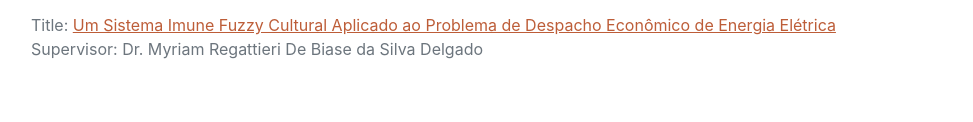
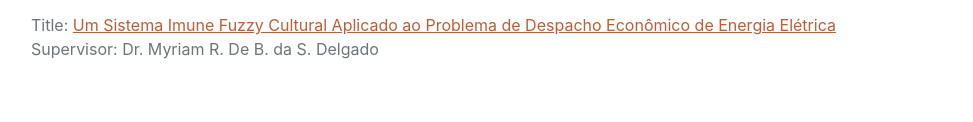
Before and after one commit to josielkuk/josielkuk.github.io, a plain HTML site: page index.html in a window 1280 px wide. Shown: the part 1374-1496 px from the top of the page, without its empty margins (289-1262 px from the left). Drawn offline with nearby package versions, Linux system fonts and the light colour scheme; a web font is replaced by a local one.

Commit message:
Update index.html

```diff
--- a/index.html
+++ b/index.html
@@ -72,7 +72,7 @@
                             <h3 class="mb-0">Federal Technological University of Paraná (UTFPR)</h3>
                             <div class="subheading mb-3">Master's Degree on Electrical Engineering and Industrial Computing</div>
                             <div>Title: <a href='http://repositorio.utfpr.edu.br/jspui/handle/1/1335' target="_blank">Um Sistema Imune Fuzzy Cultural Aplicado ao Problema de Despacho Econômico de Energia Elétrica</a></div>
-                            <p>Supervisor: Dr. Myriam Regattieri De Biase da Silva Delgado</p>
+                            <p>Supervisor: Dr. Myriam R. De B. da S. Delgado</p>
                         </div>
                         <div class="flex-shrink-0"><span class="text-primary">2007 - 2009</span></div>
                     </div>
```
